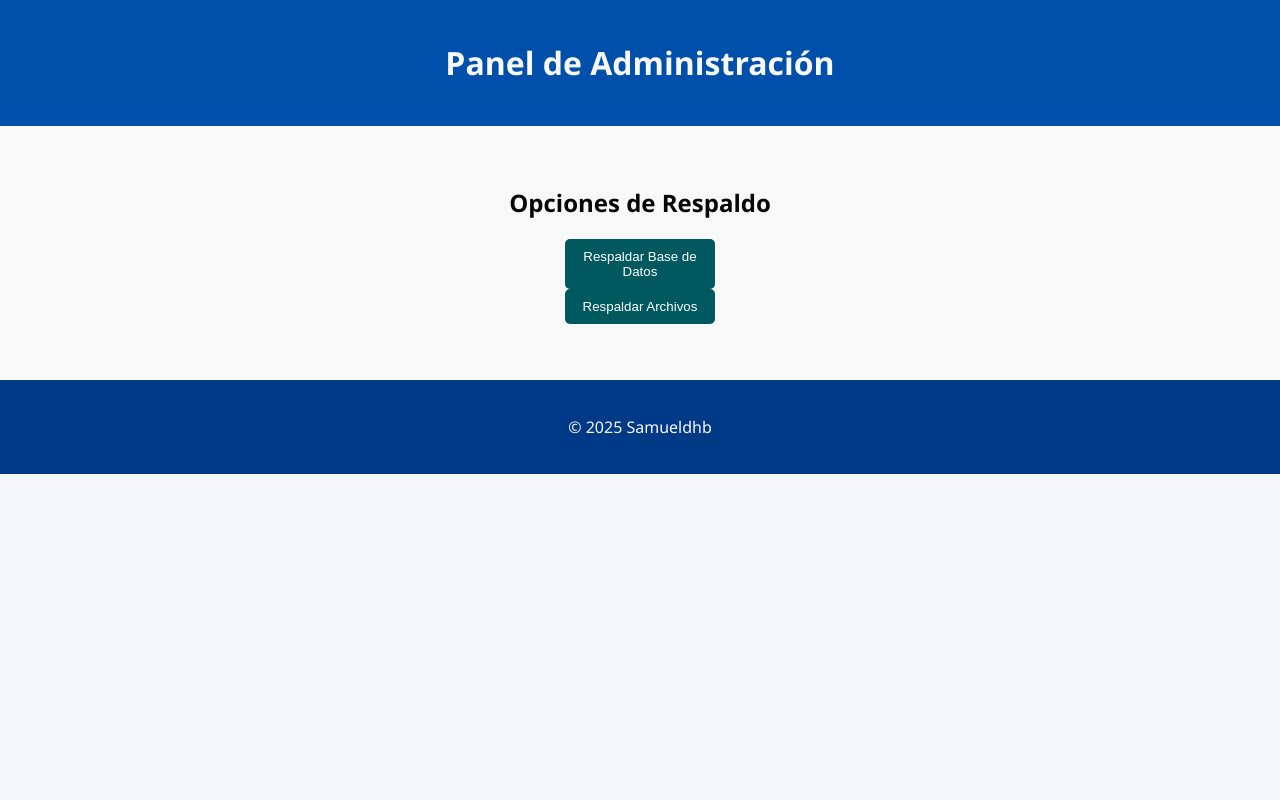
After one commit to ronaldhab/CondoAdmin, a PHP site: page /respaldo.php in a window 1280 px wide. The commit adds this page. Run offline with PHP 8.4, Linux system fonts and the light colour scheme.

Commit message:
Agregada la img de respaldo y los archivos backup_db.php y backup_files.php y repaldo.php

```diff
--- a/nav_home.php
+++ b/nav_home.php
@@ -28,6 +28,11 @@
                 <img class="nav_image" src="img/buscar.jpg" alt="Imagen 4" width="40" height="40">
                 <span class="nav_text">Residentes</span>
             </div>
+            <a href="respaldo.php">
+            <div class="nav_container">
+                <img class="nav_image" src="img/respaldo.jpg" alt="Imagen 5" width="40" height="40">
+                <span class="nav_text">Respaldo</span>
+            </div>
         </a>
         <a href="logout.php" class="elemento-derecha">
             <div class="elemento-derecha-texto">
--- /dev/null
+++ b/respaldo.php
@@ -0,0 +1,48 @@
+<!DOCTYPE html>
+<html lang="es">
+<head>
+    <meta charset="UTF-8">
+    <title>Sistema de Respaldo</title>
+    <link rel="stylesheet" href="style.css">
+    <script src="https://code.jquery.com/jquery-3.6.0.min.js"></script>
+</head>
+<body>
+    <header>
+        <div class="container">
+            <h1>Panel de Administración</h1>
+        </div>
+    </header>
+<main>
+<div class="container">
+            <h2>Opciones de Respaldo</h2>
+            <button id="backup-db" class="button-container-texto">Respaldar Base de Datos</button>
+            <button id="backup-files" class="button-container-texto">Respaldar Archivos</button>
+            <p id="backup-status"></p>
+        </div>
+</main>
+
+    <footer>
+        <div class="container">
+            <p>&copy; 2025 Samueldhb</p>
+        </div>
+    </footer>
+
+    <script>
+        $(document).ready(function () {
+            $("#backup-db").click(function () {
+                $.post("backup_db.php", function (response) {
+                    let data = JSON.parse(response);
+                    $("#backup-status").text(data.success ? data.success : data.error);
+                });
+            });
+
+            $("#backup-files").click(function () {
+                $.post("backup_files.php", function (response) {
+                    let data = JSON.parse(response);
+                    $("#backup-status").text(data.success ? data.success : data.error);
+                });
+            });
+        });
+    </script>
+</body>
+</html>
```
Also changed, not shown: backup_db.php (added, +27 -0 lines), backup_files.php (added, +18 -0 lines), img/respaldo.jpg (added).
